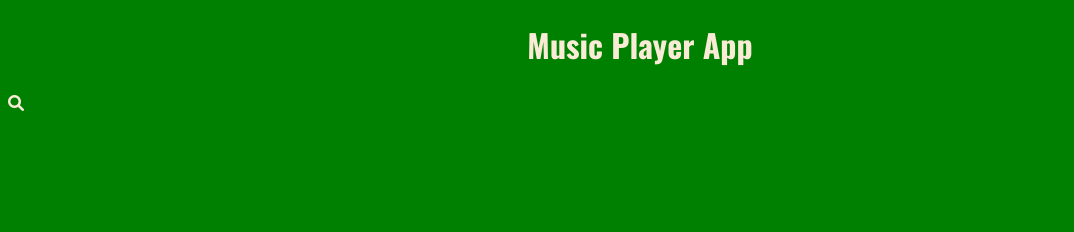
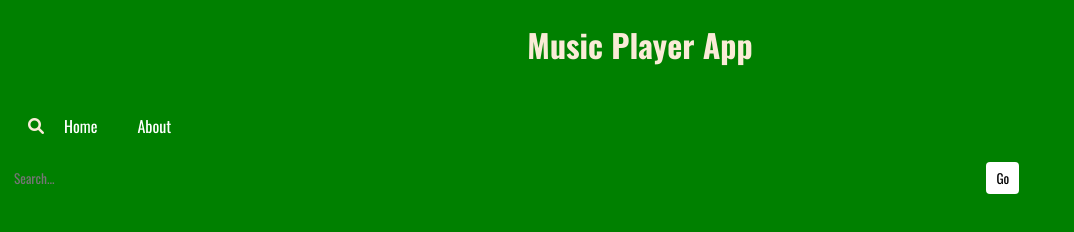
Before and after one commit to talvintawiahSectionA/Lab5, a plain HTML site: page index.html in a window 1280 px wide. Shown: the whole page, without its empty margins (0-1074 px from the left). Drawn offline with nearby package versions, Linux system fonts and the light colour scheme.

Commit message:
styling the nav bar

```diff
--- a/index.html
+++ b/index.html
@@ -18,7 +18,16 @@
       <h1>Music Player App</h1>
     </header>
     <nav>
-      <div class="navy"><i class="fas fa-search"></i></div>
+      <div class="navy">
+        <div class="nav-links"></div>
+        <i class="fas fa-search"></i>
+        <a>Home</a>
+        <a>About</a>
+      </div>
+      <div class="search-container">
+        <input type="text" placeholder="Search..." />
+        <button type="Submit">Go</button>
+      </div>
     </nav>
     <section></section>
     <article></article>
--- a/styles.css
+++ b/styles.css
@@ -8,6 +8,47 @@ h1 {
   text-align: center;
 }
 
-nav {
+.navy {
   display: flex;
+  align-items: center;
+  position: sticky;
+  padding: 10px 20px;
 }
+
+.navy a {
+  color: white;
+  text-decoration: none;
+  padding: 14px 20px;
+}
+
+.navy a:hover {
+  background-color: green;
+  color: black;
+}
+
+.search-container {
+  display: flex;
+  flex-grow: 1;
+  max-width: 80%;
+}
+
+.search-container input[type="text"] {
+  padding: 6px;
+  border: none;
+  border-radius: 4px;
+  flex-grow: 1;
+}
+
+.search-container button {
+  padding: 6px 10px;
+  background-color: white;
+  color: black;
+  border: none;
+  border-radius: 4px;
+  cursor: pointer;
+}
+
+.search-container button:hover {
+  background-color: black;
+  color: white;
+}
```
